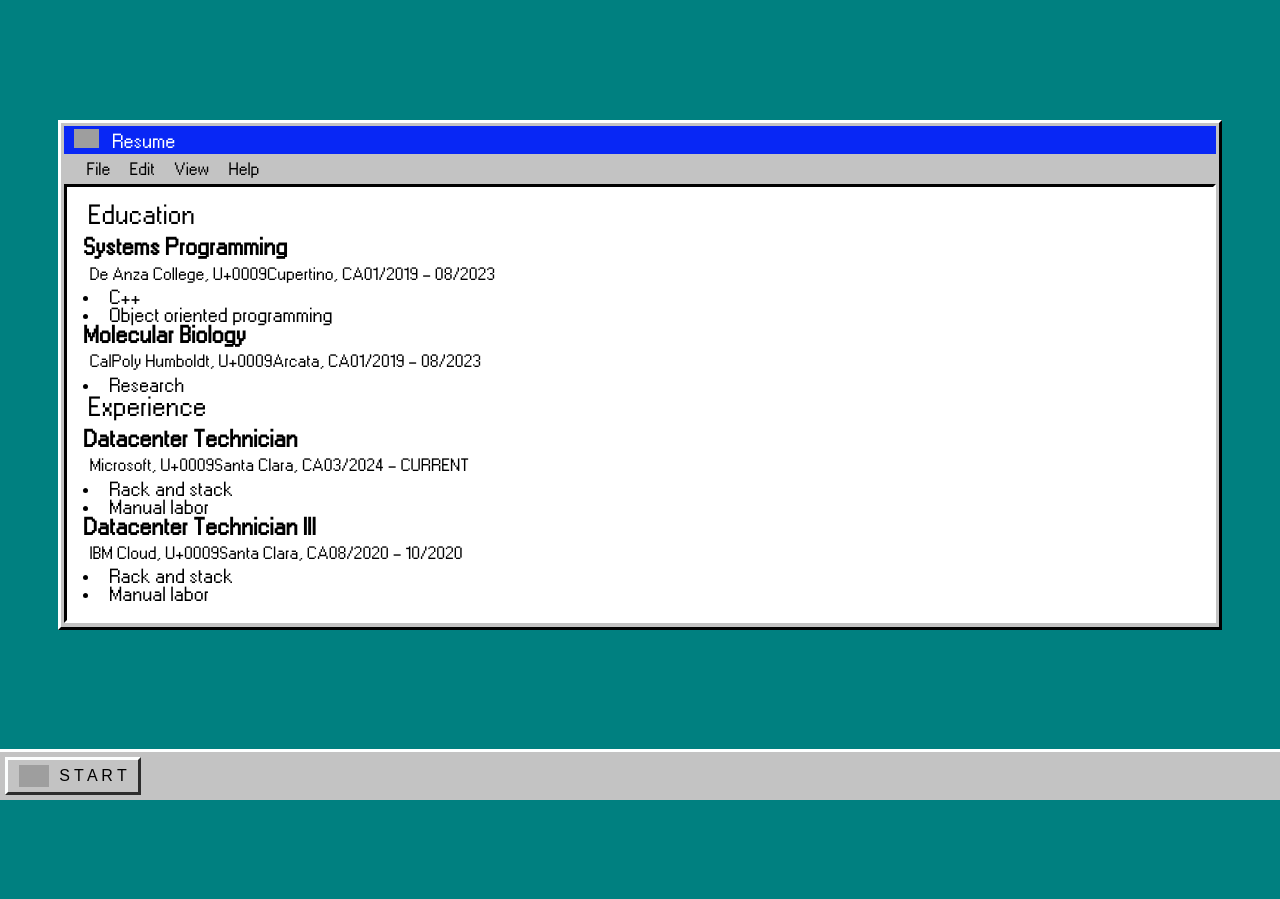
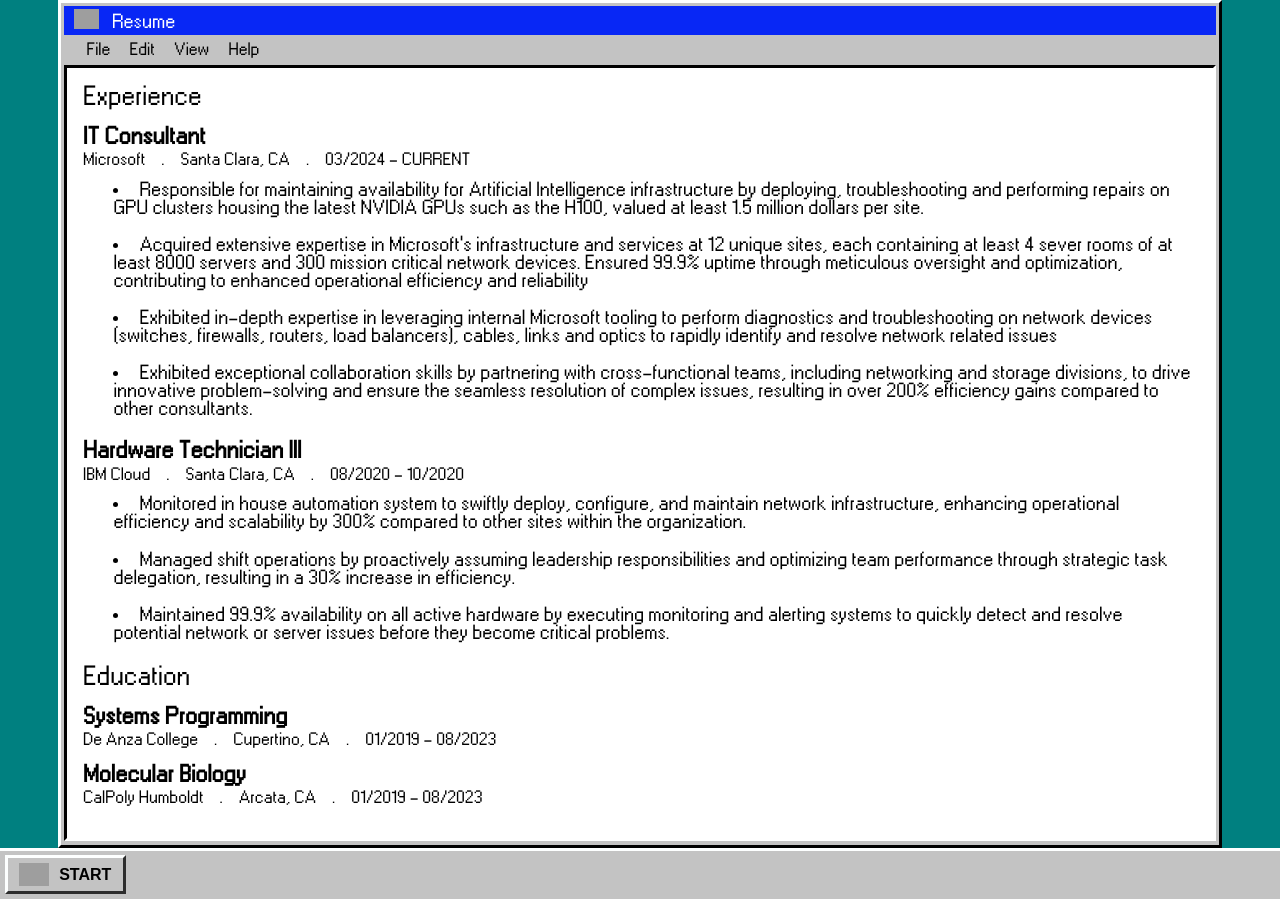
Before and after one commit to toastedsugar/CloudResumeChallenge, a React (Vite) app: page / in a window 1280 px wide. Before the commit the page ends 800 px from the top, so only its background shows below. Built offline with nearby package versions, Linux system fonts and the light colour scheme; grey boxes are pictures that could not be loaded.

Commit message:
Added more resume data and requisite styling

```diff
--- a/src/assets/education.ts
+++ b/src/assets/education.ts
@@ -5,7 +5,7 @@
       location: "Cupertino, CA",
       startDate: "01/2019",
       endDate: "08/2023",
-      description: ["C++", "Object oriented programming"],
+      description: [],
     },
     {
         title: "Molecular Biology",
@@ -13,6 +13,6 @@
         location: "Arcata, CA",
         startDate: "01/2019",
         endDate: "08/2023",
-        description: ["Research"],
+        description: [],
       },
   ];
--- a/src/assets/experience.ts
+++ b/src/assets/experience.ts
@@ -1,18 +1,32 @@
 export const experience = [
   {
-    title: "Datacenter Technician",
+    title: "IT Consultant",
     organization: "Microsoft",
     location: "Santa Clara, CA",
     startDate: "03/2024",
     endDate: "CURRENT",
-    description: ["Rack and stack", "Manual labor"],
+    description: [
+      "Responsible for maintaining availability for Artificial Intelligence infrastructure by deploying, troubleshooting and performing repairs on GPU clusters housing the latest NVIDIA GPUs such as the H100, valued at least 1.5 million dollars per site. ",
+
+      "Acquired extensive expertise in Microsoft’s infrastructure and services at 12 unique sites, each containing at least 4 sever rooms of at least 8000 servers and 300 mission critical network devices. Ensured 99.9% uptime through meticulous oversight and optimization, contributing to enhanced operational efficiency and reliability",
+
+      "Exhibited in-depth expertise in leveraging internal Microsoft tooling to perform diagnostics and troubleshooting on network devices (switches, firewalls, routers, load balancers), cables, links and optics to rapidly identify and resolve network related issues",
+
+      "Exhibited exceptional collaboration skills by partnering with cross-functional teams, including networking and storage divisions, to drive innovative problem-solving and ensure the seamless resolution of complex issues, resulting in over 200% efficiency gains compared to other consultants.",
+    ],
   },
   {
-    title: "Datacenter Technician III",
+    title: "Hardware Technician III",
     organization: "IBM Cloud",
     location: "Santa Clara, CA",
     startDate: "08/2020",
     endDate: "10/2020",
-    description: ["Rack and stack", "Manual labor"],
+    description: [
+      "Monitored in house automation system to swiftly deploy, configure, and maintain network infrastructure, enhancing operational efficiency and scalability by 300% compared to other sites within the organization.",
+
+      "Managed shift operations by proactively assuming leadership responsibilities and optimizing team performance through strategic task delegation, resulting in a 30% increase in efficiency.",
+
+      "Maintained 99.9% availability on all active hardware by executing monitoring and alerting systems to quickly detect and resolve potential network or server issues before they become critical problems.",
+    ],
   },
 ];
--- a/src/components/Navbar.tsx
+++ b/src/components/Navbar.tsx
@@ -45,9 +45,9 @@
     <nav className="nav-navbar">
       <button className={isStartButtonClicked ? "button-pressed": "button"} onClick={toggleMenu}>
       <img src={WindowsLogo} style={{height: '1.7em'}} alt="Windows" />
-      <p style={{fontSize: '1rem'}}>
+      <p style={{fontSize: '1rem', fontWeight: '900'}}>
 
-        S T A R T
+        START
       </p>
       </button>
       {isMenuOpen && NavbarMenu()}
--- a/src/components/Resume.tsx
+++ b/src/components/Resume/Resume.tsx
@@ -1,5 +1,6 @@
-import { experience } from "../assets/experience.js";
-import { education } from "../assets/education.js";
+import { experience } from "../../assets/experience.js";
+import { education } from "../../assets/education.js";
+import Skills from "./Skills.tsx";
 
 interface ResumeItem {
   title: string;
@@ -21,12 +22,15 @@
   return (
     <section className="resume-item">
       <p className="resume-item-title">{title}</p>
-      <div className="resume-item-info" >
-        <div className="resume-item-org">{organization}</div>, {'U+0009'}
-        <div className="resume-item-location">{location}</div>
+      <div className="resume-item-info">
+        <div className="resume-item-org">{organization}</div>.
+        <div className="resume-item-location">{location}</div>.
+        <div className="resume-item-date">
+
         {startDate} - {endDate}
+        </div>
       </div>
-      {description.map((desc: string) => (
+      {description?.map((desc: string) => (
         <li className="resume-item-description">{desc}</li>
       ))}
     </section>
@@ -43,21 +47,9 @@
       </div>
       <div className="resume-content">
         <div>
-          {/** Education */}
+          {/** Skills */}
           <section>
-            <p className="resume-item-header">Education</p>
-            {education.map((data) => (
-              <ResumeItem
-                title={data.title}
-                organization={data.organization}
-                location={data.location}
-                startDate={data.startDate}
-                endDate={data.endDate}
-                description={data.description}
-              />
-            ))}
           </section>
-
           {/** Experience */}
           <section>
             <p className="resume-item-header">Experience</p>
@@ -72,6 +64,20 @@
               />
             ))}
           </section>
+          {/** Education */}
+          <section>
+            <p className="resume-item-header">Education</p>
+            {education.map((data) => (
+              <ResumeItem
+                title={data.title}
+                organization={data.organization}
+                location={data.location}
+                startDate={data.startDate}
+                endDate={data.endDate}
+                description={data?.description}
+              />
+            ))}
+          </section>
         </div>
       </div>
     </div>
--- /dev/null
+++ b/src/components/Resume/Skills.tsx
@@ -0,0 +1,16 @@
+import { skills } from "../../assets/skills.js";
+
+export default function Skills() {
+    return (
+        <div className="skills">
+            {skills.map((skill, index) => (
+                <div key={index} className="skill">
+                    <div>{skill.title}</div>
+                        {skill.content.map((content, index) => (
+                            <div key={index}>{content},</div>
+                        ))}
+                </div>
+            ))}
+        </div>
+    );
+}
--- a/src/index.css
+++ b/src/index.css
@@ -198,26 +198,38 @@
 }
 
 .resume-item {
+  margin-bottom: 1rem;
 }
 
 .resume-item-info {
   display: flex;
   flex-direction: row;
   font-size: 1.1rem;
-  margin: 0.4rem;
 }
 
 .resume-item-header {
   font-size: 1.7rem;
-  font-weight: 200;
-  margin-bottom: 0.5rem;
-  margin-left: 0.3rem;
+  font-weight: lighter;
+  margin-bottom: 1rem;
 }
 .resume-item-title {
 font-size: 1.5rem;
 font-weight: bold;
+margin-bottom: 0.2rem;
 }
 .resume-item-org {
+margin-right: 1rem;
 }
 .resume-item-location {
+  margin-left: 1rem;
+  margin-right: 1rem;
 }
+.resume-item-date{
+  margin-left: 1rem;
+}
+
+.resume-item-description {
+  padding: 0.4rem;
+  margin-top: 0.4rem;
+  margin-left: 1.5rem;
+}
```
Also changed, not shown: src/App.tsx (+1 -31 lines), src/assets/skills.ts (added, +60 -0 lines).
